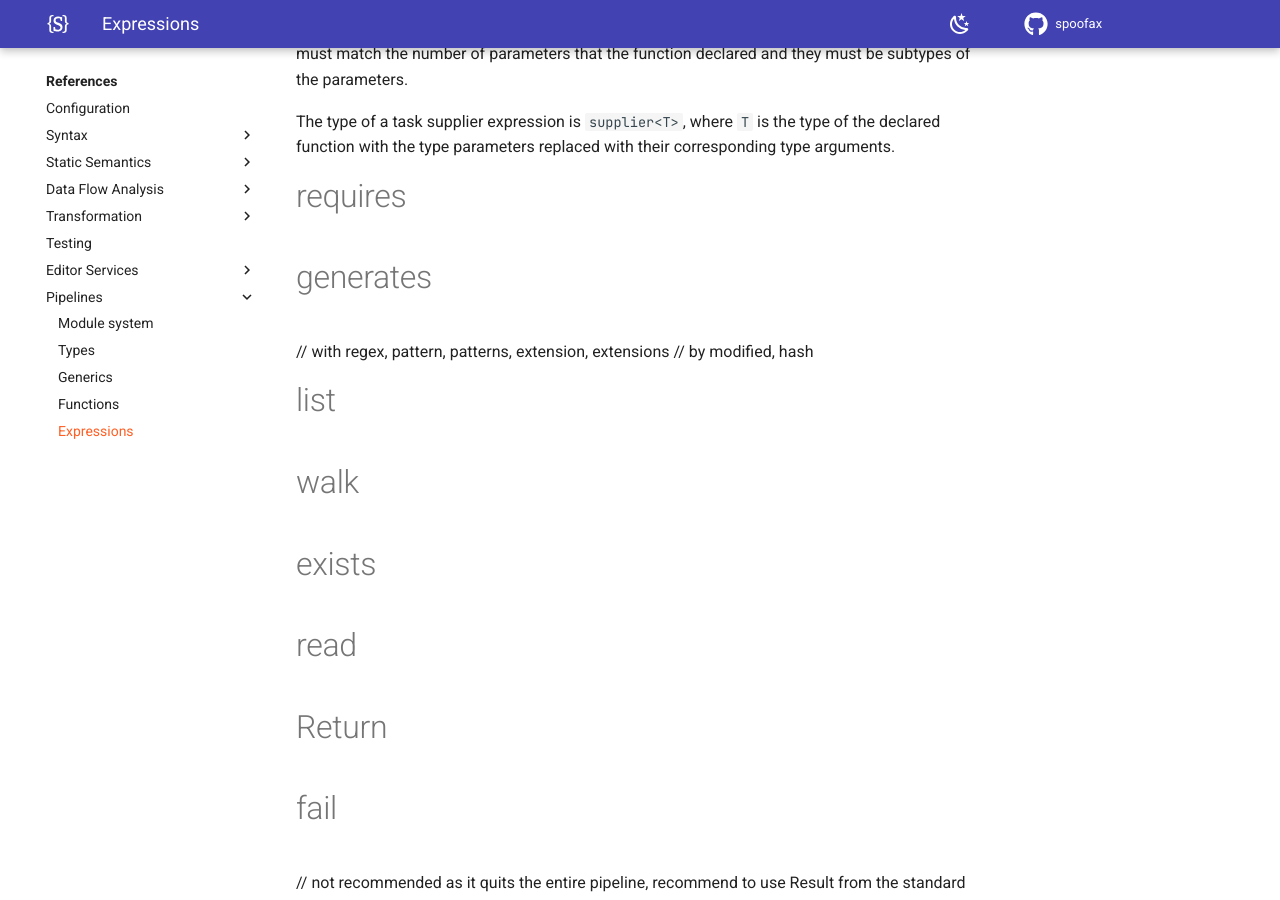
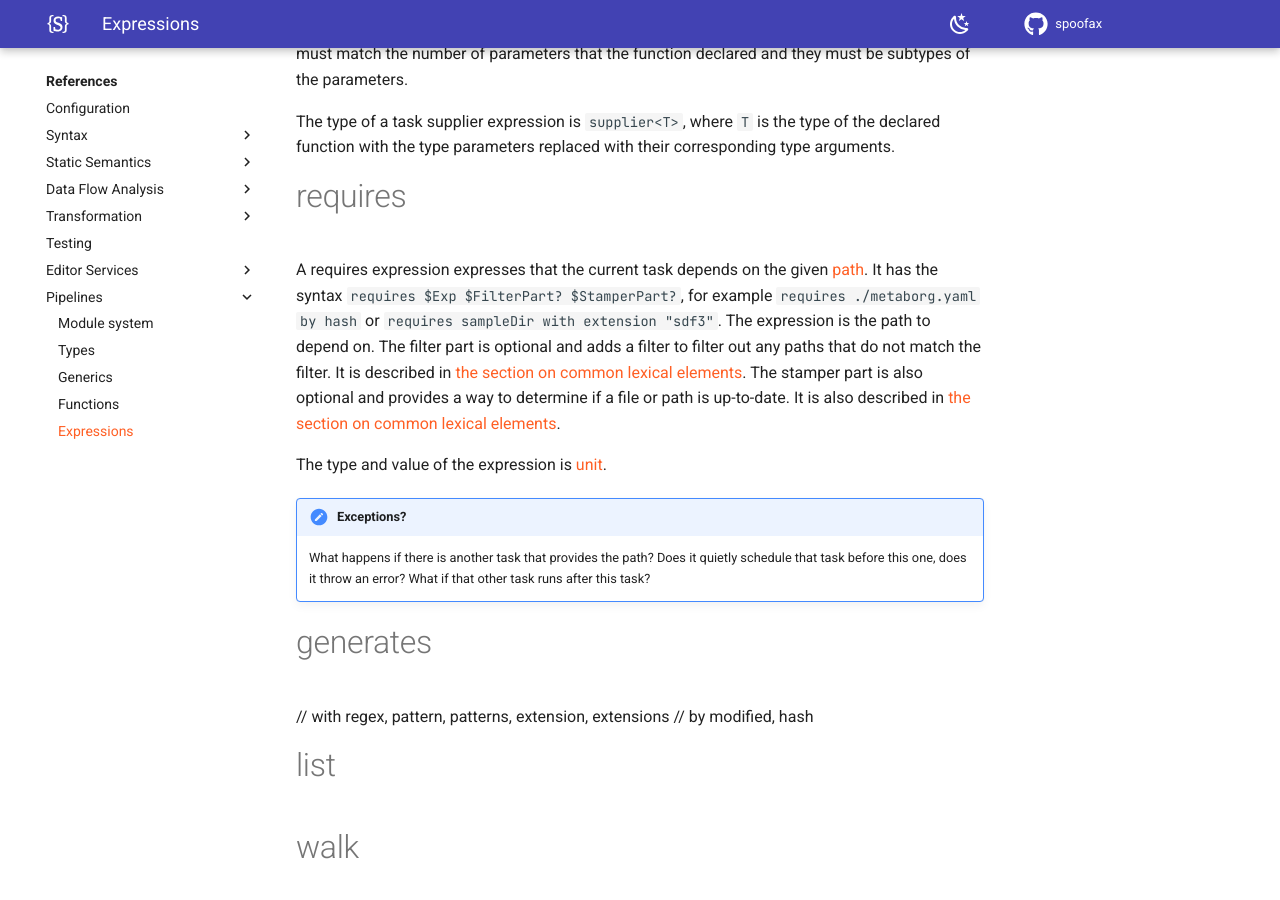
Before and after one commit to pdmosses/metaborg.github.io, an MkDocs documentation site: the page built from docs/references/pipelines/expressions.md, in a window 1280 px wide and 900 px high, scrolled down 6842 px. Built offline with MkDocs 1.6.1 and Material for MkDocs 9.7.7, drawn with Linux system fonts in a browser that asks for light colours; comment, search, counter and statistics services are not loaded.

Commit message:
Write documentation for PIE requires expression

```diff
--- a/docs/references/pipelines/expressions.md
+++ b/docs/references/pipelines/expressions.md
@@ -394,6 +394,21 @@ They must match the number of parameters that the function declared and they mus
 The type of a task supplier expression is `supplier<T>`, where `T` is the type of the declared function with the type parameters replaced with their corresponding type arguments.
 
 # requires
+
+A requires expression expresses that the current task depends on the given [path](../types#path).
+It has the syntax `requires $Exp $FilterPart? $StamperPart?`, for example `requires ./metaborg.yaml by hash` or `requires sampleDir with extension "sdf3"`.
+The expression is the path to depend on.
+The filter part is optional and adds a filter to filter out any paths that do not match the filter.
+It is described in [the section on common lexical elements](#filter-and-filterpart).
+The stamper part is also optional and provides a way to determine if a file or path is up-to-date.
+It is also described in [the section on common lexical elements](#stamper-stamperpart-and-stamperkind).
+
+The type and value of the expression is [unit](../types#unit).
+
+!!! todo "Exceptions?"
+    What happens if there is another task that provides the path? Does it quietly schedule that task before this one, does it throw an error? What if that other task runs after this task?
+
+
 # generates
 // with regex, pattern, patterns, extension, extensions
 // by modified, hash
```
